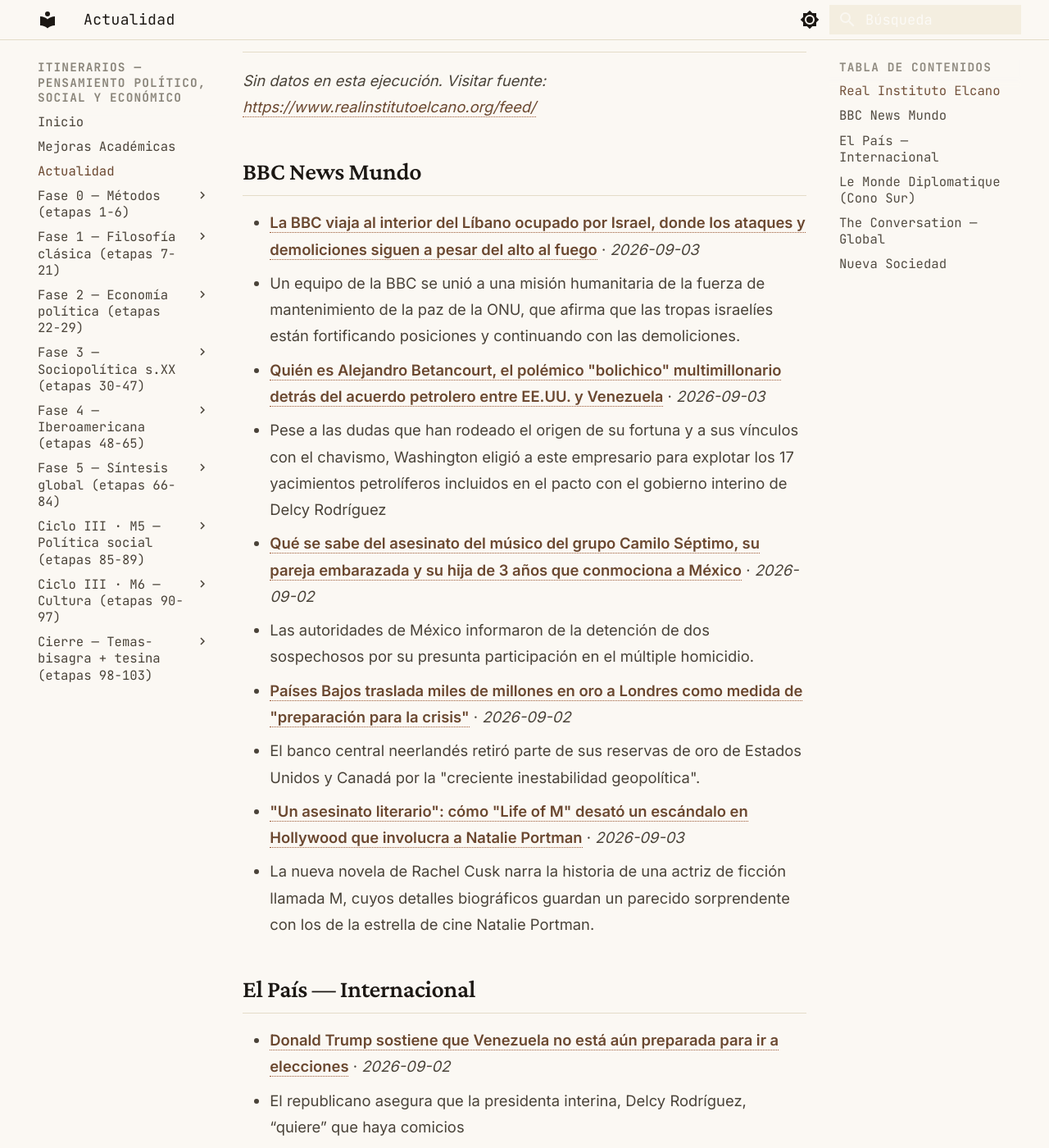
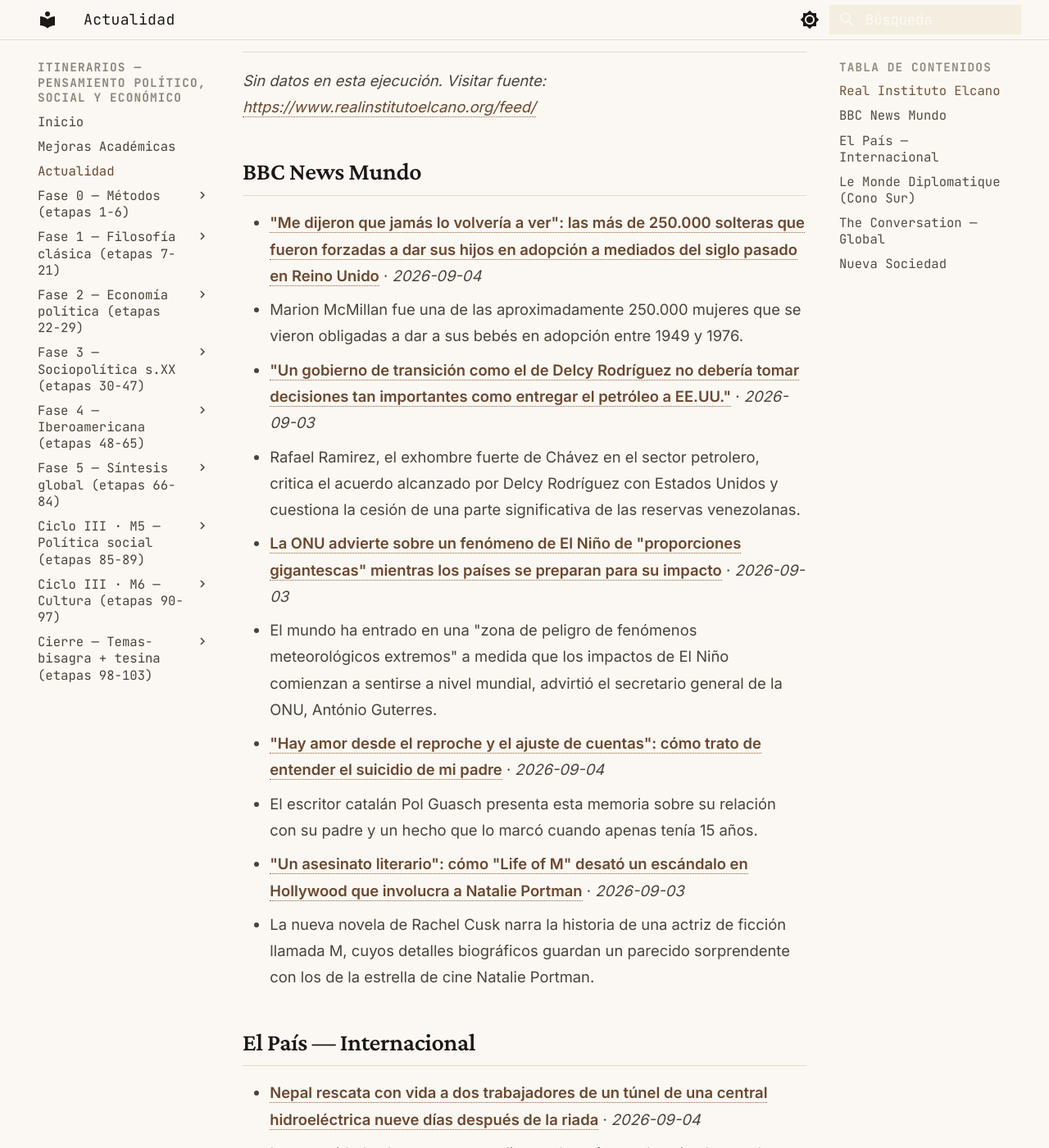
Before and after one commit to MrSpagVi/Curso, an MkDocs documentation site: the page built from docs/actualidad.md, in a window 1280 px wide and 1400 px high, scrolled down 643 px. Shown: the whole window at 82% size. Built offline with MkDocs 1.6.1 and Material for MkDocs 9.7.7, drawn with Linux system fonts in a browser that asks for light colours; some of the changed text lies outside the part shown.

Commit message:
auto: actualidad 2026-09-04

```diff
--- a/docs/actualidad.md
+++ b/docs/actualidad.md
@@ -6,7 +6,7 @@ title: Actualidad
 
 Últimos titulares de fuentes que dictan agenda en ciencia política y geopolítica. Actualizado automáticamente cada día (vía GitHub Actions).
 
-_Última actualización: 2026-09-03 10:26 UTC_
+_Última actualización: 2026-09-04 10:13 UTC_
 
 !!! tip "Ritual mensual — #actualidad"
     El último sábado de cada mes: agarrá **un** titular de los de abajo y escribí **300 palabras** aplicándole **2 autores** del último mes que leíste. ¿Qué diría cada uno? ¿En qué chocan? No resumas la noticia — usala como caso para pensar con las herramientas que venís construyendo. Guardá el texto con el tag `#actualidad` en tu sistema de notas. Esto convierte la teoría en criterio sobre la coyuntura: el objetivo del plan no es citar a Maquiavelo, es leer el presente con él.
@@ -17,25 +17,25 @@ _Sin datos en esta ejecución. Visitar fuente: [https://www.realinstitutoelcano.
 
 ## BBC News Mundo
 
-- **[La BBC viaja al interior del Líbano ocupado por Israel, donde los ataques y demoliciones siguen a pesar del alto al fuego](https://www.bbc.com/mundo/articles/cx2z83yvpp7o?at_medium=RSS&at_campaign=rss)** · *2026-09-03*
-  - Un equipo de la BBC se unió a una misión humanitaria de la fuerza de mantenimiento de la paz de la ONU, que afirma que las tropas israelíes están fortificando posiciones y continuando con las demoliciones.
-- **[Quién es Alejandro Betancourt, el polémico "bolichico" multimillonario detrás del acuerdo petrolero entre EE.UU. y Venezuela](https://www.bbc.com/mundo/articles/c8jd037kg19o?at_medium=RSS&at_campaign=rss)** · *2026-09-03*
-  - Pese a las dudas que han rodeado el origen de su fortuna y a sus vínculos con el chavismo, Washington eligió a este empresario para explotar los 17 yacimientos petrolíferos incluidos en el pacto con el gobierno interino de Delcy Rodríguez
-- **[Qué se sabe del asesinato del músico del grupo Camilo Séptimo, su pareja embarazada y su hija de 3 años que conmociona a México](https://www.bbc.com/mundo/articles/czxz7q4eg5zo?at_medium=RSS&at_campaign=rss)** · *2026-09-02*
-  - Las autoridades de México informaron de la detención de dos sospechosos por su presunta participación en el múltiple homicidio.
-- **[Países Bajos traslada miles de millones en oro a Londres como medida de "preparación para la crisis"](https://www.bbc.com/mundo/articles/c14dj2vxgnro?at_medium=RSS&at_campaign=rss)** · *2026-09-02*
-  - El banco central neerlandés retiró parte de sus reservas de oro de Estados Unidos y Canadá por la "creciente inestabilidad geopolítica".
+- **["Me dijeron que jamás lo volvería a ver": las más de 250.000 solteras que fueron forzadas a dar sus hijos en adopción a mediados del siglo pasado en Reino Unido](https://www.bbc.com/mundo/articles/cqxv9e0d0jeo?at_medium=RSS&at_campaign=rss)** · *2026-09-04*
+  - Marion McMillan fue una de las aproximadamente 250.000 mujeres que se vieron obligadas a dar a sus bebés en adopción entre 1949 y 1976.
+- **["Un gobierno de transición como el de Delcy Rodríguez no debería tomar decisiones tan importantes como entregar el petróleo a EE.UU."](https://www.bbc.com/mundo/articles/cy4zvelnynyo?at_medium=RSS&at_campaign=rss)** · *2026-09-03*
+  - Rafael Ramirez, el exhombre fuerte de Chávez en el sector petrolero, critica el acuerdo alcanzado por Delcy Rodríguez con Estados Unidos y cuestiona la cesión de una parte significativa de las reservas venezolanas.
+- **[La ONU advierte sobre un fenómeno de El Niño de "proporciones gigantescas" mientras los países se preparan para su impacto](https://www.bbc.com/mundo/articles/cr4vnrrwrqqo?at_medium=RSS&at_campaign=rss)** · *2026-09-03*
+  - El mundo ha entrado en una "zona de peligro de fenómenos meteorológicos extremos" a medida que los impactos de El Niño comienzan a sentirse a nivel mundial, advirtió el secretario general de la ONU, António Guterres.
+- **["Hay amor desde el reproche y el ajuste de cuentas": cómo trato de entender el suicidio de mi padre](https://www.bbc.com/mundo/articles/ckgw2xeq3yxo?at_medium=RSS&at_campaign=rss)** · *2026-09-04*
+  - El escritor catalán Pol Guasch presenta esta memoria sobre su relación con su padre y un hecho que lo marcó cuando apenas tenía 15 años.
 - **["Un asesinato literario": cómo "Life of M" desató un escándalo en Hollywood que involucra a Natalie Portman](https://www.bbc.com/mundo/articles/cvgye5g46ylo?at_medium=RSS&at_campaign=rss)** · *2026-09-03*
   - La nueva novela de Rachel Cusk narra la historia de una actriz de ficción llamada M, cuyos detalles biográficos guardan un parecido sorprendente con los de la estrella de cine Natalie Portman.
 
 ## El País — Internacional
 
-- **[Donald Trump sostiene que Venezuela no está aún preparada para ir a elecciones](https://elpais.com/us/2026-09-02/donald-trump-advierte-de-que-venezuela-no-esta-preparada-para-ir-a-elecciones.html)** · *2026-09-02*
-  - El republicano asegura que la presidenta interina, Delcy Rodríguez, “quiere” que haya comicios
-- **[Maduro apela a su inmunidad como jefe de Estado e insta al juez estadounidense a desestimar los cargos](https://elpais.com/internacional/2026-09-03/maduro-apela-a-su-inmunidad-como-jefe-de-estado-e-insta-al-juez-estadounidense-a-desestimar-los-cargos.html)** · *2026-09-03*
-  - El depuesto mandatario venezolano, encarcelado en Nueva York, se aferra a su condición de presidente, que Washington no reconoce, en una moción defendida por su abogado ante un tribunal federal
-- **[Un circo ambulante para el horror de Gaza](https://elpais.com/internacional/2026-09-03/un-circo-ambulante-para-el-horror-de-gaza.html)** · *2026-09-03*
-  - La invasión israelí transforma una iniciativa educativa en un espectáculo centrado en hacer reír a todas las edades en medio de la destrucción
+- **[Nepal rescata con vida a dos trabajadores de un túnel de una central hidroeléctrica nueve días después de la riada](https://elpais.com/internacional/2026-09-04/nepal-rescata-con-vida-a-dos-trabajadores-de-un-tunel-de-una-central-hidroelectrica-nueve-dias-despues-de-la-riada.html)** · *2026-09-04*
+  - Las autoridades buscan en pasadizos subterráneos de seis plantas de ese tipo a hasta 150 supervivientes. La cifra total de muertos aumenta a más de 1.300
+- **[Las diferencias ideológicas entre Le Pen y Bardella amenazan a la ultraderecha](https://elpais.com/internacional/2026-09-04/las-diferencias-ideologicas-entre-le-pen-y-bardella-amenazan-a-la-ultraderecha.html)** · *2026-09-04*
+  - El delfín de la líder del RN, frustrado por no ser el candidato a las presidenciales, no oculta algunas discrepancias en temas como las jubilaciones o la prohibición del velo
+- **[La Casa Blanca convierte las políticas de Trump en videojuegos: desde dar caza a migrantes en Río Grande a construir un muro fronterizo](https://elpais.com/internacional/2026-09-04/la-casa-blanca-convierte-las-politicas-de-trump-en-videojuegos-desde-dar-caza-a-migrantes-en-rio-grande-a-construir-un-muro-fronterizo.html)** · *2026-09-04*
+  - La Administración del republicano lanza una web oficial, Arcade.gov, donde se puede emular de forma interactiva su agenda más polémica
 - **[Con las manos manchadas de catástrofe](https://elpais.com/opinion/2026-09-02/con-las-manos-manchadas-de-catastrofe.html)** · *2026-09-02*
   - Aunque algunas partes del mundo sufren sequías devastadoras o inundaciones apocalípticas, los dos principales programas en las elecciones brasileñas defienden aumentar la producción de petróleo
 - **[Portazo en Reikiavik, oportunidad perdida en Bruselas](https://elpais.com/internacional/2026-08-31/portazo-en-reikiavik-oportunidad-perdida-en-bruselas.html)** · *2026-08-31*
@@ -47,16 +47,16 @@ _Sin datos en esta ejecución. Visitar fuente: [https://www.eldiplo.org/feed/](h
 
 ## The Conversation — Global
 
-- **[Grattan on Friday: economic life won’t get much better until Australians climb that productivity mountain](https://theconversation.com/grattan-on-friday-economic-life-wont-get-much-better-until-australians-climb-that-productivity-mountain-28228)** · *2026-09-03*
-  - To give a better understanding of where the Australian economy is at we asked two independent economists to give snapshots of our economic health – or lack of it.
-- **[Are petting zoos safe?](https://theconversation.com/are-petting-zoos-safe-291135)** · *2026-09-03*
-  - Petting zoos can be a lot of fun for all the family. But a recent tragic case reminds us there are infection risks.
-- **[The Pacific’s cocaine highway: will Australia’s $600m deal really help?](https://theconversation.com/the-pacifics-cocaine-highway-will-australias-600m-deal-really-help-291048)** · *2026-09-03*
-  - With Australian and New Zealand demand for cocaine as strong as it is, it’s hard to know how much $600 million will do to stop the flow of drugs.
-- **[Your house may be a haven for wildlife. It’s time we design homes with nature in mind](https://theconversation.com/your-house-may-be-a-haven-for-wildlife-its-time-we-design-homes-with-nature-in-mind-289983)** · *2026-09-03*
-  - A new study reveals thousands of native animals are taking up residence in Australian homes.
-- **[A Tasmanian man allegedly murdered his mother, but it’s not legally considered family violence. Why?](https://theconversation.com/a-tasmanian-man-allegedly-murdered-his-mother-but-its-not-legally-considered-family-violence-why-290940)** · *2026-09-03*
-  - The tragic case reveals a structural blind spot created by a family violence definition, making it harder for victim-survivors to get the help they need.
+- **[Xi, Putin and Modi looking in different directions as Shanghai Cooperation Organisation marks 25th anniversary](https://theconversation.com/xi-putin-and-modi-looking-in-different-directions-as-shanghai-cooperation-organisation-marks-25th-anniversary-291058)** · *2026-09-04*
+  - Despite representing a quarter of the globe, the bloc has never managed to present a unified worldview.
+- **[The pastry paradox: why are the Danes slimmer than Britons?](https://theconversation.com/the-pastry-paradox-why-are-the-danes-slimmer-than-britons-276934)** · *2026-09-04*
+  - Denmark eats more sugar than Britain and invented the Danish pastry, yet far fewer Danes are obese. What are they doing differently?
+- **[View from The Hill: ‘Howard’s battlers’ and ‘Tony’s tradies’ are now responding to the drum beat of One Nation](https://theconversation.com/view-from-the-hill-howards-battlers-and-tonys-tradies-are-now-responding-to-the-drum-beat-of-one-nation-290830)** · *2026-09-04*
+  - A new report finds the surge in support for One Nation is no longer just a protest vote.
+- **[Is Australia’s school system ‘anti-boy’?](https://theconversation.com/is-australias-school-system-anti-boy-291262)** · *2026-09-04*
+  - Nationals leader Matt Canavan says boys are ‘sick and tired of the feminisation’ of Australia’s curriculum. An education professor explains how it works.
+- **[A record-shattering El Niño is almost here. Here’s what that means for the world’s weather](https://theconversation.com/a-record-shattering-el-nino-is-almost-here-heres-what-that-means-for-the-worlds-weather-291258)** · *2026-09-04*
+  - It threatens to compound the worst effects of climate change.
 
 ## Nueva Sociedad
 
```
